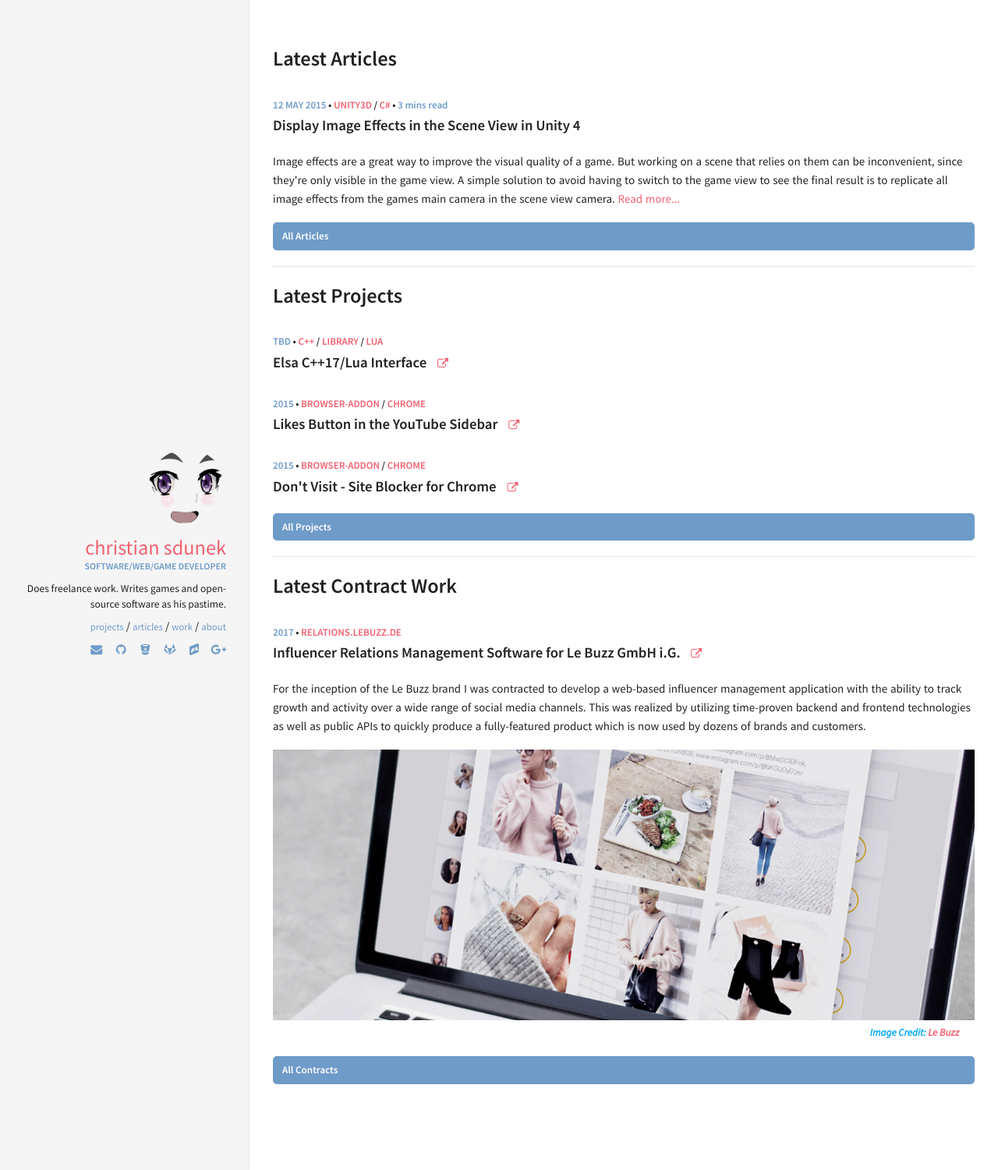
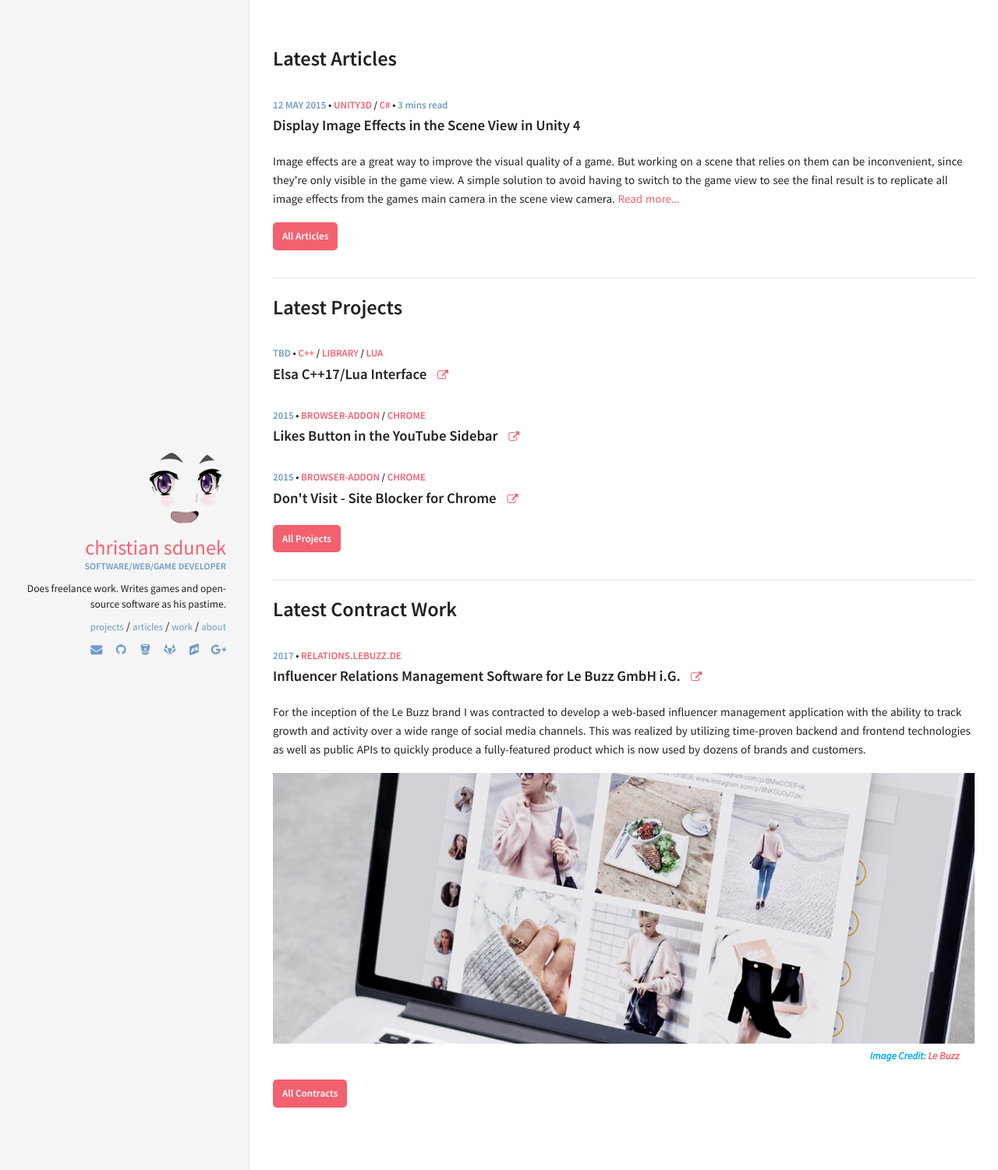
Before and after one commit to Systemcluster/systemcluster.github.io, a Jekyll site: the page built from index.md, in a window 1280 px wide. Shown: the whole page at 78% size. Built offline with Jekyll 4.4.1, drawn with Linux system fonts in a browser that asks for light colours.

Commit message:
Change buttons

```diff
--- a/_layouts/home.html
+++ b/_layouts/home.html
@@ -42,7 +42,7 @@ layout: default
 </article>
 {% endfor %}
 
-<a class="btn btn-secondary btn-seeall" href= "{{ site.baseurl }}/articles" >
+<a class="btn btn-primary btn-seeall" href= "{{ site.baseurl }}/articles" >
   All Articles
 </a>
 
@@ -51,7 +51,7 @@ layout: default
 <h2>Latest Projects</h2>
 {% include list-projects.html number=3 %}
 
-<a class="btn btn-secondary btn-seeall" href= "{{ site.baseurl }}/projects" >
+<a class="btn btn-primary btn-seeall" href= "{{ site.baseurl }}/projects" >
   All Projects
 </a>
 
@@ -60,6 +60,6 @@ layout: default
 <h2>Latest Contract Work</h2>
 {% include list-work.html number=1 %}
 
-<a class="btn btn-secondary btn-seeall" href= "{{ site.baseurl }}/work" >
+<a class="btn btn-primary btn-seeall" href= "{{ site.baseurl }}/work" >
   All Contracts
 </a>
--- a/_layouts/post.html
+++ b/_layouts/post.html
@@ -52,6 +52,10 @@ layout: default
   </div>
 <article>
 
+<a class="btn btn-primary" href="/articles">
+  <i class="fa fa-arrow-left"></i><span> Back</span>
+</a>
+
 <div class="share-buttons">
   <h6>Share on: </h6>
   <ul>
--- a/_sass/components/_buttons.scss
+++ b/_sass/components/_buttons.scss
@@ -126,6 +126,6 @@
 }
 
 .btn-seeall {
-  display: block;
+  display: inline-block;
   text-align: left;
 }
```
